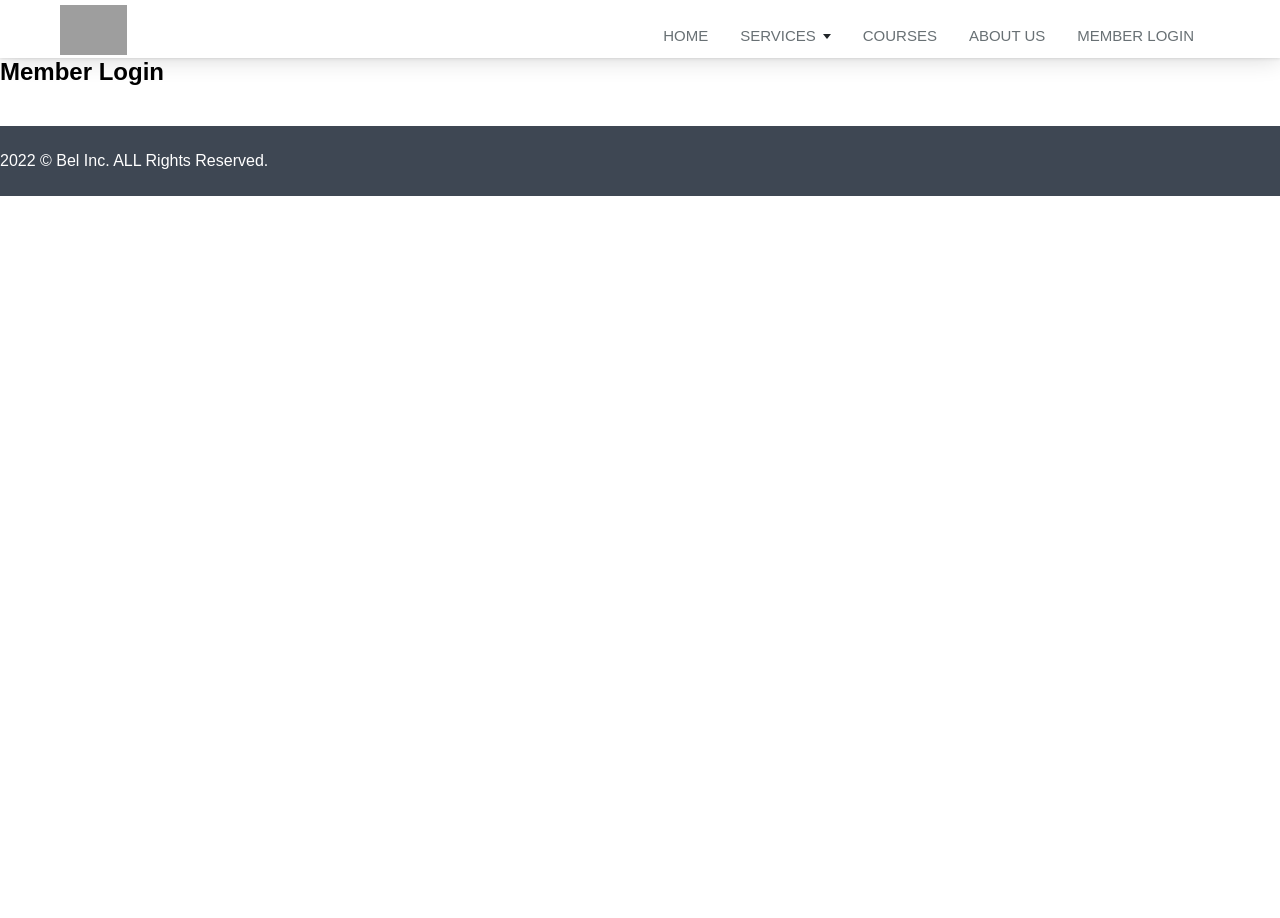
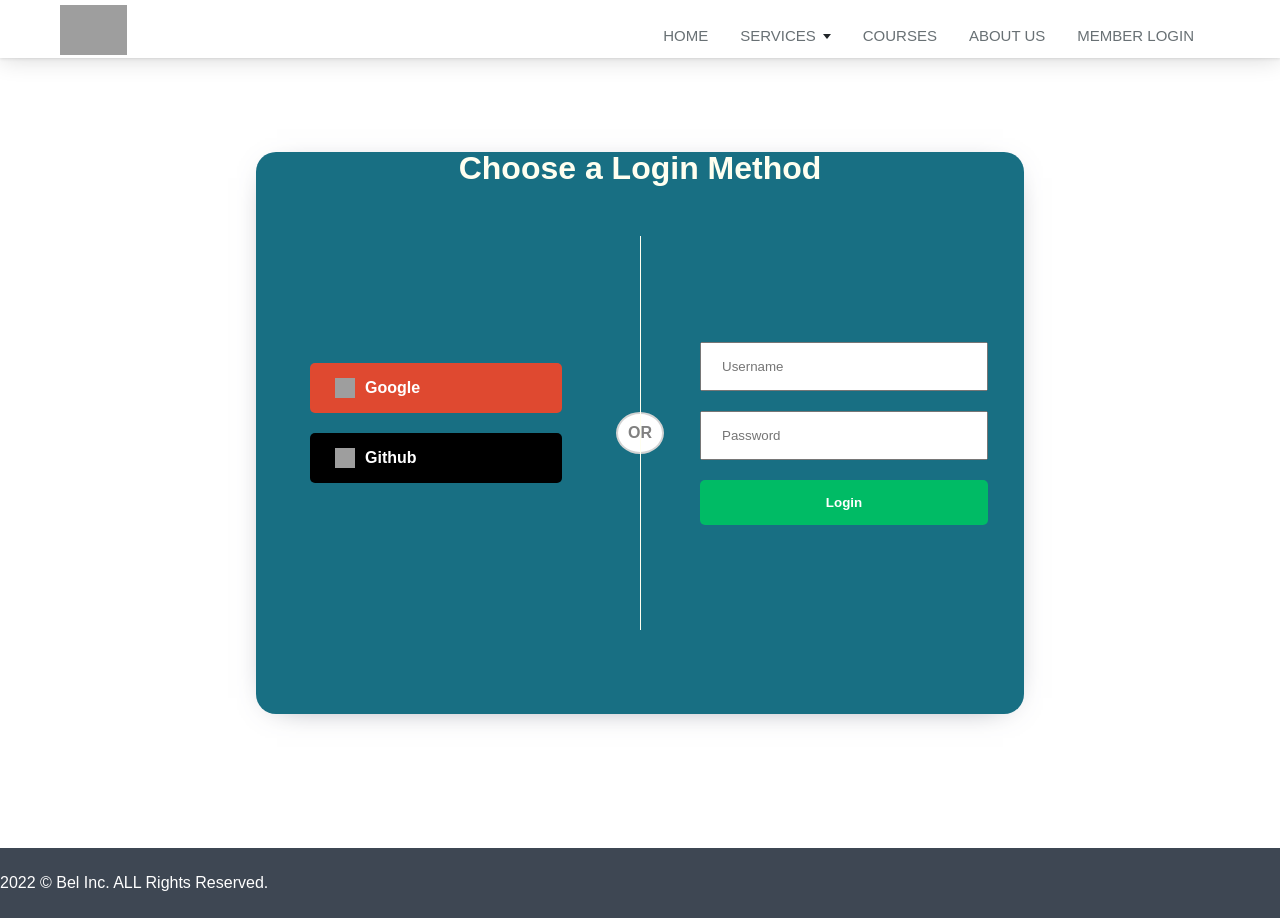
Before and after one commit to bpadi07/clientwebsite, a React (Create React App) app: page /login in a window 1280 px wide. Before the commit the page ends 800 px from the top, so only its background shows below. Built offline with nearby package versions, Linux system fonts and the light colour scheme; grey boxes are pictures that could not be loaded.

Commit message:
Login page and coursr details page designed

```diff
--- a/src/App.css
+++ b/src/App.css
@@ -420,8 +420,191 @@ width: 80%;
   font-size: 14px;
   font-weight: 600;
 }
+.Tabs {
+  width: 65%;
+  height: auto;
+  min-height: 400px;
+  background: #11434e;
+  margin: 1.5rem 6.5rem;
+  padding: 1rem 1rem;
+  color: #E8F0F2;
+  border-radius: 2rem;
+  @media (max-width: 769px) {
+   padding: 2rem 0;
+  }
+ }
+ ul.nav {
+  width: 100%;
+  margin: 0 auto 2rem;
+  display: flex;
+  align-items: center;
+  justify-content: space-between;
+  border: 1px solid #39A2DB;
+  border-radius: 2rem;
+  padding-left: 0px;
+  @media (max-width: 768px) {
+    width: 90%;
+  }
+}
+ul.nav li {
+  width: 50%;
+  padding: 1rem;
+  list-style: none;
+  text-align: center;
+  cursor: pointer;
+  transition: all 0.7s;
+  border-bottom-left-radius: 2rem;
+  border-top-left-radius: 2rem;
+}
 
-/* Maruti D */
+
+ul.nav li:nth-child(2) {
+  border-radius: 0;
+  border-bottom-right-radius: 0;
+  border-top-right-radius: 0;
+}
+
+ul.nav li:nth-child(3) {
+  border-radius: 0;
+  border-bottom-right-radius: 2rem;
+  border-top-right-radius: 2rem;
+}
+
+ul.nav li:hover {
+  background: rgba(50, 224, 196, 0.15);
+}
+ul.nav li.active {
+  background: #39A2DB;
+}
+.FirstTab p,
+.SecondTab p,
+.ThirdTab p {
+  font-size: 2rem;
+  text-align: center;
+}
+
+
+/* LOGIN PAGE  */
+.login {
+  height: calc(100vh - 50px);
+  display: flex;
+  align-items: center;
+  justify-content: center;
+}
+
+.login-wrapper {
+  width: 60%;
+  height: 75%;
+  -webkit-box-shadow: 0px 5px 33px -21px rgba(66, 68, 90, 1);
+  -moz-box-shadow: 0px 5px 33px -21px rgba(66, 68, 90, 1);
+  box-shadow: 0px 5px 33px -21px rgba(66, 68, 90, 1);
+  display: flex;
+  align-items: center;
+  border-radius: 20px;
+  background-color: #186f83;
+}
+
+
+.login-left,.login-right{
+  flex: 1;
+  display: flex;
+  flex-direction: column;
+  align-items: center;
+}
+
+.center{
+  height: 100%;
+  display: flex;
+  align-items: center;
+  justify-content: center;
+  position: relative;
+}
+
+.or{
+  border: 2px solid lightgray;
+  border-radius: 50%;
+  padding: 10px;
+  color: gray;
+  background-color: white;
+  font-weight: bold;
+}
+
+.line{
+  width: 0.5px;
+  height: 70%;
+  background-color: ivory;
+  position: absolute;
+  top: 0;
+  bottom: 0;
+  left: 0;
+  right: 0;
+  margin: auto;
+}
+
+.loginButton{
+  width: 70%;
+  padding: 15px 25px;
+  border-radius: 5px;
+  color: white;
+  display: flex;
+  align-items: center;
+  font-weight: bold;
+  margin-bottom: 20px;
+  cursor: pointer;
+}
+
+.google-login-btn{
+  background-color: #df4930;
+}
+.facebook-login-btn{
+  background-color: #507cc0;
+  display: none;
+}
+.github-login-btn{
+  background-color: black;
+}
+
+.icon{
+  width: 20px;
+  height: 20px;
+  margin-right: 10px;
+}
+
+.login-right > input{
+  width: 80%;
+  padding: 15px 20px;
+  margin-bottom: 20px;
+}
+
+.login-submit{
+  width: 80%;
+  background-color: rgb(0 187 101);
+  color: white;
+  font-weight: bold;
+  border: none;
+  padding: 15px 20px;
+  border-radius: 5px;
+}
+
+.loginTitle{
+  position: absolute;
+  top: 150px;
+  color:ivory
+}
+
+.link{
+  color: inherit;
+  text-decoration: none;
+}
+
+@media only screen and (max-width: 768px){
+  ul.nav li {
+    padding: 0.5rem;
+    font-size: small;
+  }
+}
+/* Maruti D EOL */
+
 .welcome-title{
   height: 100px;
   width: 400px;
--- a/src/routes/CourseDetails.js
+++ b/src/routes/CourseDetails.js
@@ -1,6 +1,8 @@
+import TabMenu from "../components/tabmenu";
+
 const CourseDetails = () => {
     return (
-     <h1>Course Detail</h1>
+        <TabMenu />
     );
   };
 
--- a/src/routes/Login.js
+++ b/src/routes/Login.js
@@ -1,8 +1,50 @@
 
+import Google from "../img/google.png";
+import Facebook from "../img/facebook.png";
+import Github from "../img/github.png";
 
 const Login = () => {
+  const google = () => {
+    window.open("http://localhost:5000/auth/google", "_self");
+  };
+
+  const github = () => {
+    window.open("http://localhost:5000/auth/github", "_self");
+  };
+
+  const facebook = () => {
+    window.open("http://localhost:5000/auth/facebook", "_self");
+  };
+
   return (
-     <h2>Member Login</h2>
+    <div className="login">
+      <h1 className="loginTitle">Choose a Login Method</h1>
+      <div className="login-wrapper">
+        <div className="login-left">
+          <div className="loginButton google-login-btn" onClick={google}>
+            <img src={Google} alt="" className="icon" />
+            Google
+          </div>
+          <div className="loginButton facebook-login-btn" onClick={facebook}>
+            <img src={Facebook} alt="" className="icon" />
+            Facebook
+          </div>
+          <div className="loginButton github-login-btn" onClick={github}>
+            <img src={Github} alt="" className="icon" />
+            Github
+          </div>
+        </div>
+        <div className="center">
+          <div className="line" />
+          <div className="or">OR</div>
+        </div>
+        <div className="login-right">
+          <input type="text" placeholder="Username" />
+          <input type="password" placeholder="Password" />
+          <button className="login-submit">Login</button>
+        </div>
+      </div>
+    </div>
   );
 };
 
```
